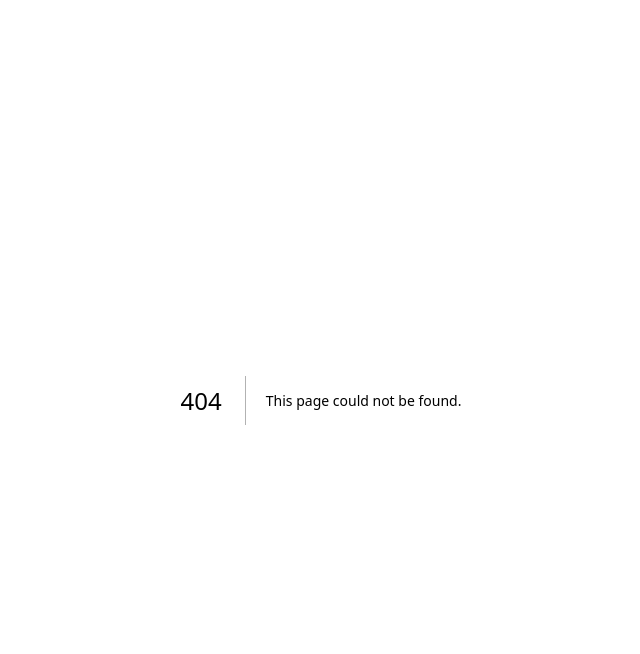
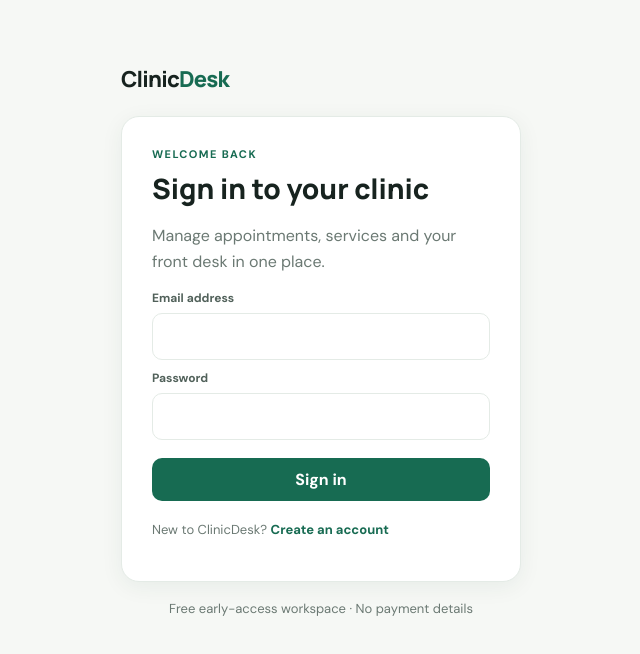
Before and after one commit to tanishqp2004/ai-operations-automation-portfolio, a Next.js app in the folder projects/ai-voice-receptionist/web/: page /login in a window 1280 px wide. Before the commit this address had no page. Shown: the top 654 px of the page, without its empty margins (319-959 px from the left). Built offline with nearby package versions, Linux system fonts and the light colour scheme.

Commit message:
Build ClinicDesk SaaS dashboard MVP

```diff
--- /dev/null
+++ b/projects/ai-voice-receptionist/web/app/login/page.tsx
@@ -0,0 +1,6 @@
+import Link from "next/link";
+import { signIn } from "@/app/auth/actions";
+export default async function Login({ searchParams }: { searchParams: Promise<{error?:string;message?:string}> }) {
+  const q = await searchParams;
+  return <main className="auth"><div className="brand">Clinic<span>Desk</span></div><section className="card" style={{marginTop:22}}><div className="eyebrow">Welcome back</div><h1>Sign in to your clinic</h1><p className="sub">Manage appointments, services and your front desk in one place.</p>{q.message&&<p className="notice">{q.message}</p>}{q.error&&<p className="error">{q.error}</p>}<form action={signIn}><div className="field"><label>Email address</label><input name="email" type="email" required autoComplete="email"/></div><div className="field"><label>Password</label><input name="password" type="password" required autoComplete="current-password"/></div><button className="btn" style={{width:"100%",marginTop:8}}>Sign in</button></form><p className="muted" style={{marginTop:20}}>New to ClinicDesk? <Link href="/signup" style={{color:"var(--green)",fontWeight:700}}>Create an account</Link></p></section><p className="muted" style={{textAlign:"center",marginTop:18}}>Free early-access workspace · No payment details</p></main>;
+}
```
